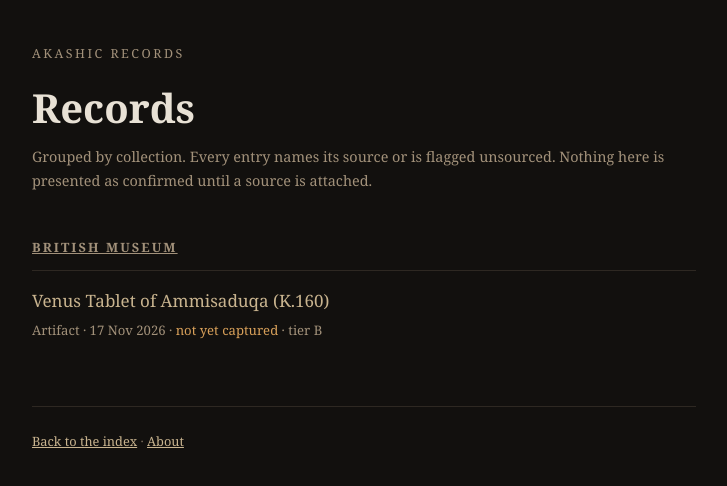
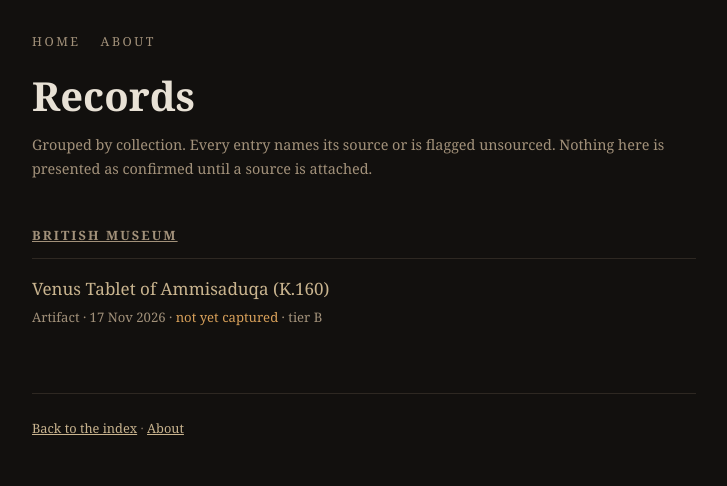
Before and after one commit to hippolicalotapus/Akashic-Records, a plain HTML site: page records/index.html in a window 1280 px wide. Shown: the whole page, without its empty margins (276-1003 px from the left). Drawn offline with Linux system fonts and the light colour scheme.

Commit message:
Update index.html

```diff
--- a/records/index.html
+++ b/records/index.html
@@ -30,7 +30,10 @@
 </head>
 <body>
 
-<p class="kicker"><a href="../index.html">Akashic Records</a></p>
+<nav style="display:flex;gap:1.25rem;font-size:.78rem;text-transform:uppercase;letter-spacing:.2em;color:#a2917a;margin-bottom:1.25rem">
+  <a href="../index.html" style="color:inherit;text-decoration:none">Home</a>
+  <a href="../about.html" style="color:inherit;text-decoration:none">About</a>
+</nav>
 <h1>Records</h1>
 <p class="note">Grouped by collection. Every entry names its source or is flagged unsourced. Nothing here is presented as confirmed until a source is attached.</p>
 
```
